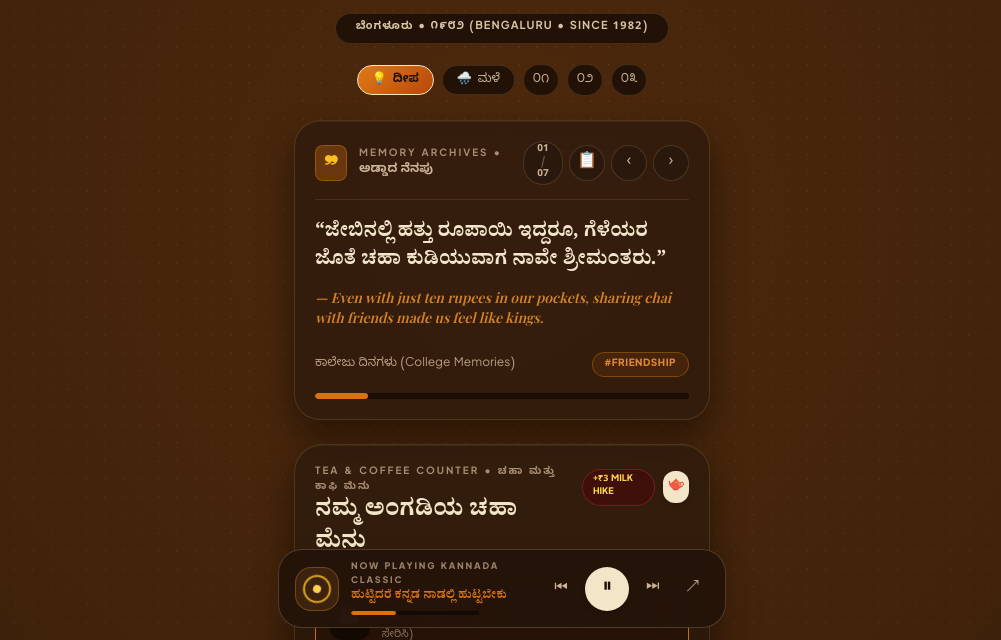
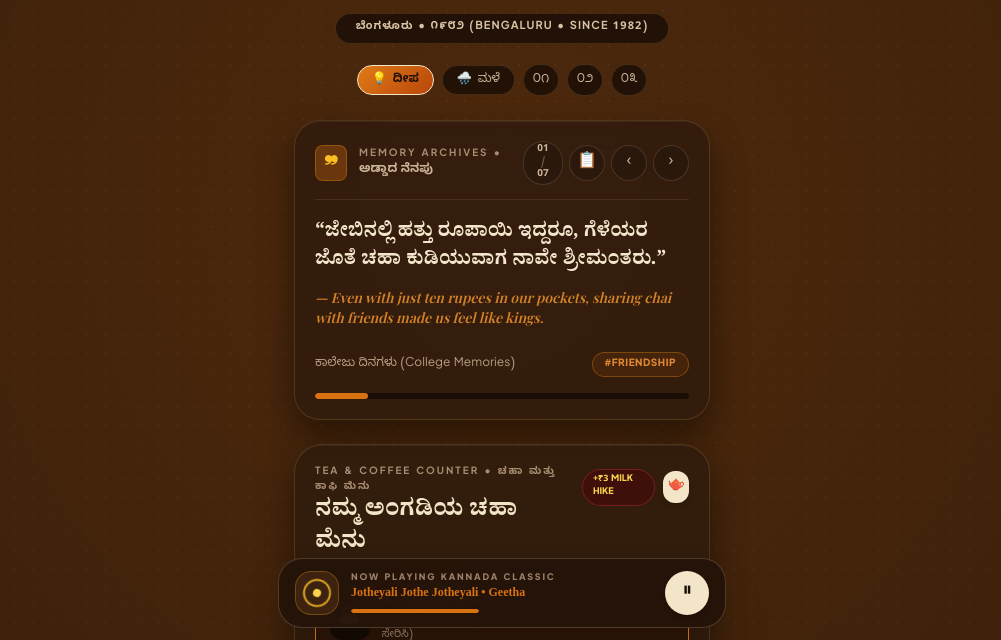
Before and after one commit to prasannapujar73-dotcom/Snehitara-Tea-Adda..., a plain HTML site: page index.html in a window 1280 px wide. Both pictures are taken after a click on the button "Play / Pause". Shown: the part 160-800 px from the top of the page, without its empty margins (138-1139 px from the left). Drawn offline with nearby package versions, Linux system fonts and the light colour scheme; a web font is replaced by a local one.

Commit message:
Refactor audio player and track management
Updated audio player functionality and track handling.

```diff
--- a/index.html
+++ b/index.html
@@ -702,37 +702,32 @@
             NOW PLAYING KANNADA CLASSIC
           </div>
           <div id="trackTitle" class="kn-serif text-xs font-bold text-[#d97312] truncate">
-            ಹುಟ್ಟಿದರೆ ಕನ್ನಡ ನಾಡಲ್ಲಿ ಹುಟ್ಟಬೇಕು
+            Jotheyali Jothe Jotheyali • Geetha
           </div>
           <div class="h-1 bg-[#140a04] rounded-full mt-1.5 w-32 overflow-hidden">
-            <div id="trackProgress" class="h-full bg-[#d97312] rounded-full" style="width: 35%;"></div>
+            <div id="trackProgress" class="h-full bg-[#d97312] rounded-full" style="width: 100%;"></div>
           </div>
         </div>
       </div>
 
-      <div class="flex items-center gap-2 shrink-0">
-        <button type="button" onclick="prevTrack()" title="Previous Song"
-                class="w-8 h-8 rounded-full flex items-center justify-center text-[#cbb49a] hover:text-white active:scale-90 transition cursor-pointer">
-          ⏮
-        </button>
+      <div class="flex items-center shrink-0">
         <button type="button" id="playPauseBtn" onclick="togglePlay()" title="Play / Pause"
                 class="w-11 h-11 rounded-full bg-[#f3e5c8] text-[#1d1007] flex items-center justify-center text-base font-black shadow-md active:scale-90 transition cursor-pointer">
           ▶
-        </button>
-        <button type="button" onclick="nextTrack()" title="Next Song"
-                class="w-8 h-8 rounded-full flex items-center justify-center text-[#cbb49a] hover:text-white active:scale-90 transition cursor-pointer">
-          ⏭
-        </button>
-        <button type="button" onclick="shareAngadi()" title="Share"
-                class="w-8 h-8 rounded-full flex items-center justify-center text-[#cbb49a] hover:text-white active:scale-90 transition cursor-pointer">
-          ↗
         </button>
       </div>
     </div>
   </div>
 
-  <!-- Hidden HTML Audio Element for Real Kannada Songs Streaming -->
-  <audio id="kannadaAudioPlayer" preload="auto"></audio>
+  <!-- Audio source for the sticky music player -->
+  <audio id="kannadaAudioPlayer" preload="none">
+    <source src="./jotheyali-jothe-jotheyali.m4a" type="audio/mp4">
+  </audio>
+  <div id="youtubePlayerShell" class="fixed bottom-24 left-1/2 -translate-x-1/2 z-40 hidden">
+    <a id="youtubeFallback" href="https://www.youtube.com/watch?v=8HbwsAOfoRY" target="_blank" rel="noopener noreferrer" class="hidden rounded-lg bg-[#241409] px-3 py-2 text-center text-xs font-bold text-[#f3e5c8]">
+      YouTube ನಲ್ಲಿ ಹಾಡು ಕೇಳಿ ↗
+    </a>
+  </div>
 
   <!-- =====================================================================
        MODAL: DAILY NEWSPAPER & HERITAGE STORY
@@ -1180,27 +1175,17 @@
     }
 
     /* ==========================================================
-       6. STICKY BOTTOM AUDIO PLAYER FUNCTIONS (WITH REAL KANNADA SONGS)
+       6. STICKY BOTTOM AUDIO PLAYER FUNCTIONS (WITH A KANNADA SONG)
     ========================================================== */
     let isPlaying = false;
-    const tracksList = [
-      {
-        title: "ಹುಟ್ಟಿದರೆ ಕನ್ನಡ ನಾಡಲ್ಲಿ ಹುಟ್ಟಬೇಕು • Dr. Rajkumar",
-        prog: "25%",
-        url: "https://upload.wikimedia.org/wikipedia/commons/b/b2/Huttidare_Kannada_Naadalli_-_Dr.Rajkumar_%28Sample%29.ogg"
-      },
-      {
-        title: "ನಾದಮಯ ಈ ಲೋಕವೆಲ್ಲ • S.P. Balasubrahmanyam",
-        prog: "50%",
-        url: "https://upload.wikimedia.org/wikipedia/commons/3/3d/Naadamaya_Ee_Lokavella_-_Jeevana_Chaitra_%28Sample%29.ogg"
-      },
-      {
-        title: "ಮುಂಗಾರು ಮಳೆಯೇ • Sonu Nigam",
-        prog: "75%",
-        url: "https://upload.wikimedia.org/wikipedia/commons/e/e3/Mungaru_Maleye_-_Title_Track_%28Sample%29.ogg"
-      }
-    ];
-    let currentTrackIdx = 0;
+    const currentTrack = {
+      youtubeFallbackUrl: "https://www.youtube.com/watch?v=8HbwsAOfoRY"
+    };
+    const audioPlayer = document.getElementById('kannadaAudioPlayer');
+
+    audioPlayer.addEventListener('error', () => {
+      handleAudioPlaybackError(audioPlayer.error);
+    });
 
     function togglePlay() {
       isPlaying = !isPlaying;
@@ -1213,13 +1198,7 @@
         disc.classList.remove('vinyl-paused');
         showToast('▶ ಕನ್ನಡ ಹಾಡು ನುಡಿಸಲಾಗುತ್ತಿದೆ (Now Playing)');
 
-        if (player) {
-          player.src = tracksList[currentTrackIdx].url;
-          player.play().catch(err => {
-            console.log("Audio playback blocked or stream fallback:", err);
-            showToast('🎵 ರೇಡಿಯೋ ಆರ್ಗನ್ ಮೆಲೊಡಿ ಆನ್ ಮಾಡಲಾಗಿದೆ');
-          });
-        }
+        playCurrentTrack();
       } else {
         btn.textContent = '▶';
         disc.classList.add('vinyl-paused');
@@ -1230,51 +1209,25 @@
       }
     }
 
-    function prevTrack() {
-      currentTrackIdx = (currentTrackIdx - 1 + tracksList.length) % tracksList.length;
-      updateTrackMeta();
-      showToast('⏮ ಹಿಂದಿನ ಹಾಡು: ' + tracksList[currentTrackIdx].title.split('•')[0]);
-      if (isPlaying) {
-        const player = document.getElementById('kannadaAudioPlayer');
-        if (player) {
-          player.src = tracksList[currentTrackIdx].url;
-          player.play().catch(e => {});
-        }
-      }
+    function playCurrentTrack() {
+      const youtubeShell = document.getElementById('youtubePlayerShell');
+
+      youtubeShell.classList.add('hidden');
+      document.getElementById('youtubeFallback').classList.add('hidden');
+      audioPlayer.play().catch(handleAudioPlaybackError);
     }
 
-    function nextTrack() {
-      currentTrackIdx = (currentTrackIdx + 1) % tracksList.length;
-      updateTrackMeta();
-      showToast('⏭ ಮುಂದಿನ ಹಾಡು: ' + tracksList[currentTrackIdx].title.split('•')[0]);
-      if (isPlaying) {
-        const player = document.getElementById('kannadaAudioPlayer');
-        if (player) {
-          player.src = tracksList[currentTrackIdx].url;
-          player.play().catch(e => {});
-        }
-      }
-    }
+    function handleAudioPlaybackError(error) {
+      if (!isPlaying) return;
 
-    function updateTrackMeta() {
-      const t = tracksList[currentTrackIdx];
-      document.getElementById('trackTitle').textContent = t.title;
-      document.getElementById('trackProgress').style.width = t.prog;
-    }
-
-    function shareAngadi() {
-      const text = "ಸ್ನೇಹಿತರ ಕೂಟ ಚಹಾ ಅಡ್ಡಾ • The Original Social Network since 1982. ಬನ್ನಿ ಚಹಾ ಕುಡಿಯೋಣ!";
-      try {
-        if (navigator.clipboard && navigator.clipboard.writeText) {
-          navigator.clipboard.writeText(text).then(() => {
-            showToast('🔗 ಅಂಗಡಿಯ ಲಿಂಕ್ ಕಾಪಿ ಆಗಿದೆ!');
-          }).catch(() => fallbackCopyText(text));
-        } else {
-          fallbackCopyText(text);
-        }
-      } catch (e) {
-        fallbackCopyText(text);
-      }
+      console.error("Audio playback failed:", error);
+      isPlaying = false;
+      document.getElementById('playPauseBtn').textContent = '▶';
+      document.getElementById('vinylDisc').classList.add('vinyl-paused');
+      document.getElementById('youtubeFallback').href = currentTrack.youtubeFallbackUrl;
+      document.getElementById('youtubePlayerShell').classList.remove('hidden');
+      document.getElementById('youtubeFallback').classList.remove('hidden');
+      showToast('⚠️ ಹಾಡು ಪ್ಲೇ ಆಗಲಿಲ್ಲ. YouTube ಆಯ್ಕೆ ಬಳಸಿ.');
     }
 
     /* ==========================================================
@@ -1387,6 +1340,7 @@
       selectBeverage(0, false);
       renderBill();
     });
+
   </script>
 </body>
 </html>
```
